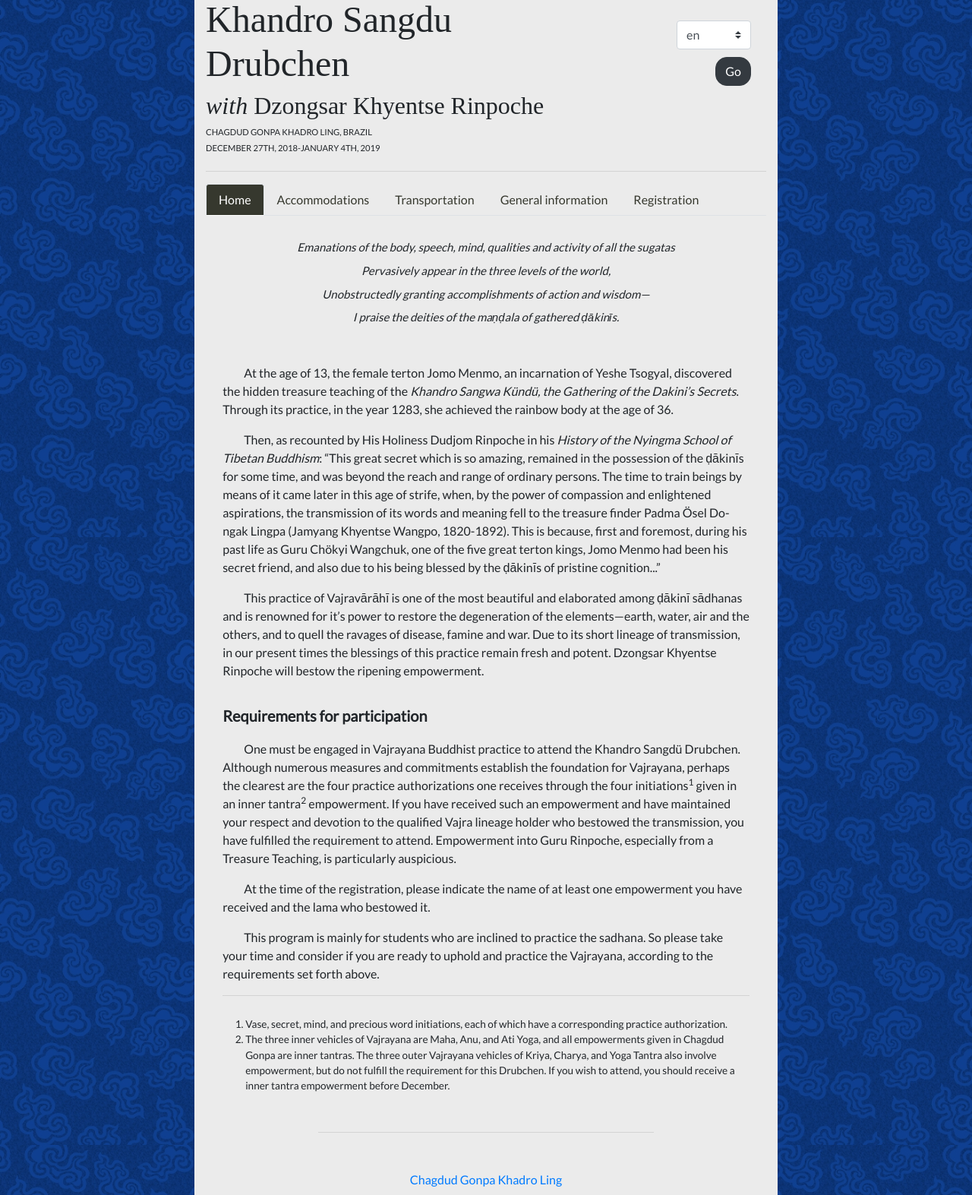
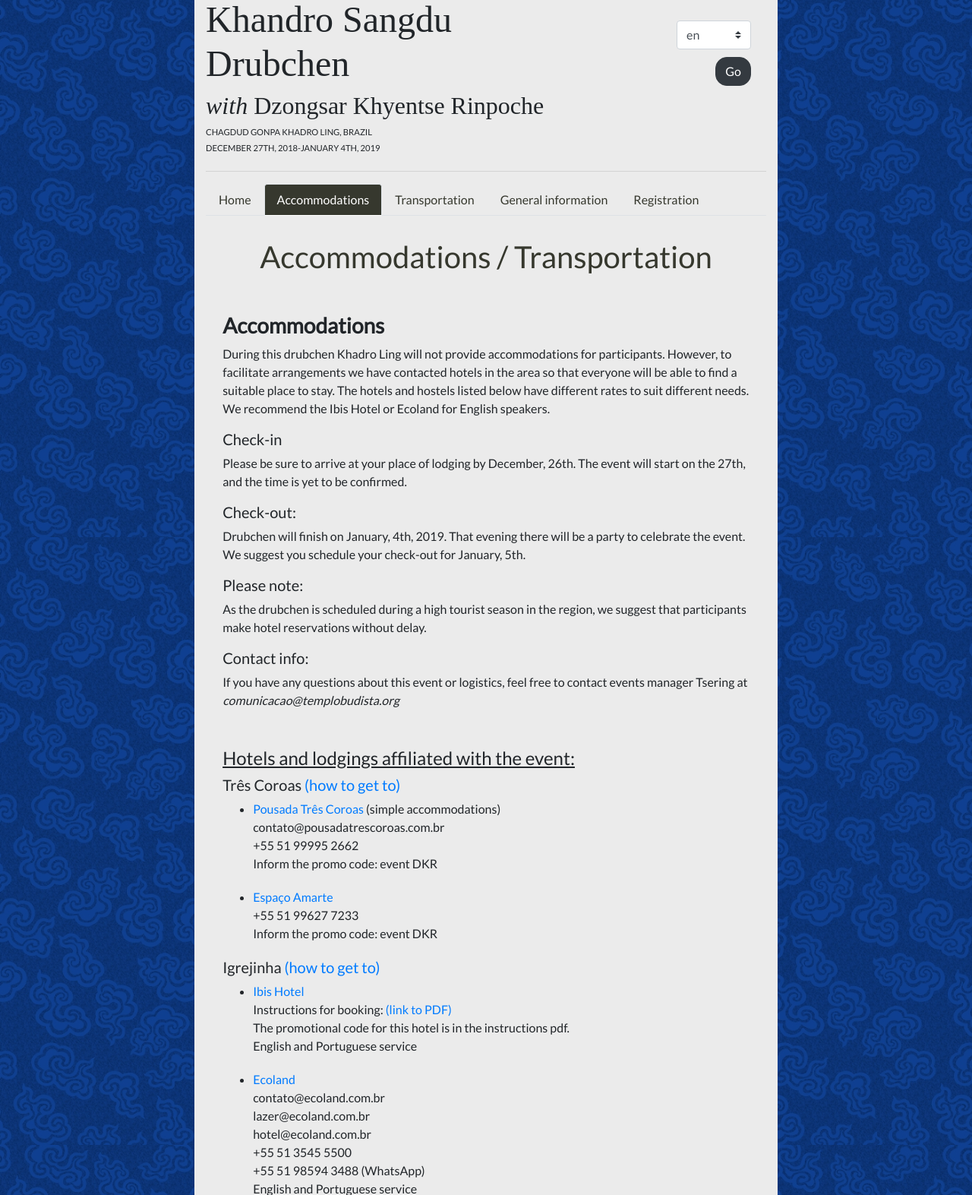
Before and after one commit to davelopeer/dkr_hotsite, a Django app: page /en/accommodation/ in a window 1280 px wide. Shown: the part 93-1666 px from the top of the page at 76% size. Run offline with Django 3.2, Linux system fonts and the light colour scheme; some libraries are stand-ins or nearby versions; some web fonts are replaced.

Commit message:
add the js logic to open the accommodation tab if the variable accommodations, defined in the views.py, is True

```diff
--- a/website/templates/index.html
+++ b/website/templates/index.html
@@ -16,7 +16,7 @@
           <a class="nav-link active" id="home-tab" data-toggle="tab" href="#home" role="tab" aria-controls="home" aria-selected="true">Home</a>
         </li>
         <li class="nav-item">
-            <a class="nav-link" id="accomodation-tab" data-toggle="tab" href="#accommodation" role="tab" aria-controls="accommodation" aria-selected="false">{% trans "Accommodations" %}</a>
+            <a class="nav-link" id="accommodation-tab" data-toggle="tab" href="#accommodation" role="tab" aria-controls="accommodation" aria-selected="false">{% trans "Accommodations" %}</a>
         </li>
         <li class="nav-item">
             <a class="nav-link" id="transportation-tab" data-toggle="tab" href="#transportation" role="tab" aria-controls="transportation" aria-selected="false">{% trans "Transportation" %}</a>
@@ -603,6 +603,19 @@
         </div>
       </div>
     </main>
+
+    {% if accommodation == True %}
+    <script type="text/javascript">
+      $(document).ready(function(){
+        $('#home').attr('class', 'tab-pane fade padding-sides')
+        $('#accommodation').attr('class', 'tab-pane fade show active padding-sides')
+        $('#home-tab').attr('class', 'nav-link')
+        $('#accommodation-tab').attr('class', 'nav-link active')
+
+    });
+    </script>
+    {% endif %}
+
     <script type="text/javascript" src="{% static 'js/base.js' %}"></script>
 
     <!-- MAPS -->
```
